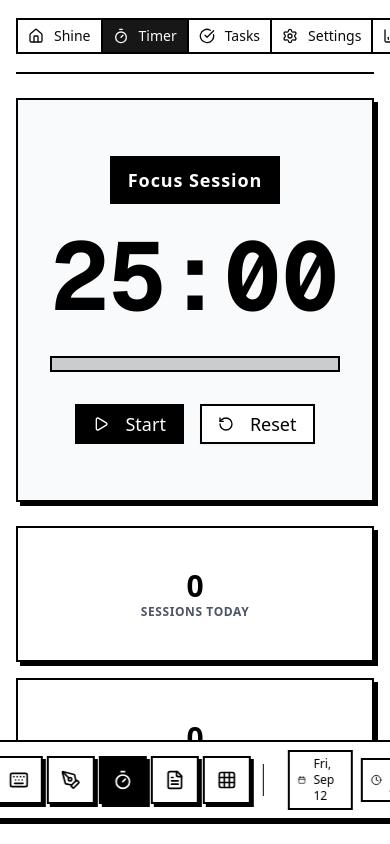
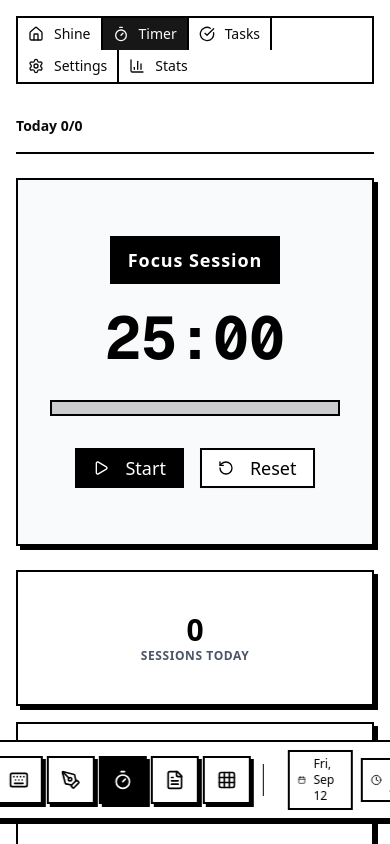
Before and after one commit to vi9hnesh/shine, a Next.js app: page /pomodoro in a window 390 px wide. Shown: the top 844 px of the page. Built offline with nearby package versions, Linux system fonts and the light colour scheme.

Commit message:
feat: improve mobile responsiveness

```diff
--- a/src/shine/journal/JournalApp.tsx
+++ b/src/shine/journal/JournalApp.tsx
@@ -276,10 +276,10 @@ export default function JournalApp() {
         <div className="h-full overflow-y-auto">
           <div className="w-full p-4 sm:p-6">
             {/* Header */}
-            <div className="flex items-center gap-4 mb-6 border-b-2 border-black pb-4">
+            <div className="flex flex-col sm:flex-row sm:items-center gap-4 mb-6 border-b-2 border-black pb-4">
               <div className="flex items-center gap-2">
                 {/* Tab Navigation */}
-                <div className="flex border-2 border-black" style={{ borderRadius: '0px' }}>
+                <div className="flex w-full sm:w-auto flex-wrap border-2 border-black" style={{ borderRadius: '0px' }}>
                   <Button
                     variant="ghost"
                     size="sm"
@@ -329,7 +329,7 @@ export default function JournalApp() {
               </div>
 
               {/* Daily Progress */}
-              <div className="ml-auto flex items-center gap-2">
+              <div className="sm:ml-auto flex items-center gap-2 mt-4 sm:mt-0">
                 <span className="text-sm font-bold">
                   {stats.currentStreak} day streak • {stats.totalEntries} entries
                 </span>
@@ -338,7 +338,7 @@ export default function JournalApp() {
 
             {/* Write Tab */}
             {activeTab === 'write' && (
-              <div className="grid grid-cols-1 lg:grid-cols-3 gap-6 h-[calc(100vh-180px)]">
+              <div className="grid grid-cols-1 lg:grid-cols-3 gap-6 lg:h-[calc(100vh-180px)]">
                 {/* Main Writing Area */}
                 <div className="lg:col-span-2">
                   <Card
@@ -486,7 +486,7 @@ export default function JournalApp() {
 
             {/* Entries Tab */}
             {activeTab === 'entries' && (
-              <div className="space-y-6 h-[calc(100vh-180px)]">
+              <div className="space-y-6 lg:h-[calc(100vh-180px)]">
                 {/* Filters */}
                 <Card
                   className="border-2 border-black bg-gray-50"
@@ -628,7 +628,7 @@ export default function JournalApp() {
 
             {/* Prompts Tab */}
             {activeTab === 'prompts' && (
-              <div className="space-y-6 h-[calc(100vh-180px)]">
+              <div className="space-y-6 lg:h-[calc(100vh-180px)]">
                 {['reflection', 'gratitude', 'growth', 'creativity', 'goals'].map((category) => (
                   <Card
                     key={category}
@@ -674,7 +674,7 @@ export default function JournalApp() {
 
             {/* Stats Tab */}
             {activeTab === 'stats' && (
-              <div className="space-y-6 h-[calc(100vh-180px)]">
+              <div className="space-y-6 lg:h-[calc(100vh-180px)]">
                 {/* Key Metrics */}
                 <div className="grid grid-cols-1 md:grid-cols-2 lg:grid-cols-4 gap-4">
                   <Card
--- a/src/shine/pomodoro/PomodoroApp.tsx
+++ b/src/shine/pomodoro/PomodoroApp.tsx
@@ -323,10 +323,10 @@ export default function PomodoroApp() {
         <div className="h-full overflow-y-auto">
           <div className="w-full p-4 sm:p-6">
             {/* Header */}
-            <div className="flex items-center gap-4 mb-6 border-b-2 border-black pb-4">
+            <div className="flex flex-col sm:flex-row sm:items-center gap-4 mb-6 border-b-2 border-black pb-4">
               <div className="flex items-center gap-2">
                 {/* Tab Navigation */}
-                <div className="flex border-2 border-black" style={{ borderRadius: '0px' }}>
+                <div className="flex w-full sm:w-auto flex-wrap border-2 border-black" style={{ borderRadius: '0px' }}>
                   <Button
                     variant="ghost"
                     size="sm"
@@ -376,7 +376,7 @@ export default function PomodoroApp() {
               </div>
 
               {/* Daily Progress */}
-              <div className="ml-auto flex items-center gap-2">
+              <div className="sm:ml-auto flex items-center gap-2 mt-4 sm:mt-0">
                 <span className="text-sm font-bold">
                   Today {completedPomodoros}/{completedPomodoros + Math.max(0, (activeTask?.estimatedPomodoros || 0) - (activeTask?.completedPomodoros || 0))}
                 </span>
@@ -385,7 +385,7 @@ export default function PomodoroApp() {
 
             {/* Timer Tab */}
             {activeTab === 'timer' && (
-              <div className="grid grid-cols-1 lg:grid-cols-3 gap-6 h-[calc(100vh-180px)]">
+              <div className="grid grid-cols-1 lg:grid-cols-3 gap-6 lg:h-[calc(100vh-180px)]">
                 {/* Main Timer */}
                 <div className="lg:col-span-2">
                   <Card
@@ -412,7 +412,7 @@ export default function PomodoroApp() {
                       )}
 
                       {/* Timer Display */}
-                      <div className="text-8xl sm:text-9xl font-mono font-bold text-black mb-8 font-playfair leading-none">
+                      <div className="text-6xl sm:text-8xl lg:text-9xl font-mono font-bold text-black mb-8 font-playfair leading-none">
                         {formatTime(timeLeft)}
                       </div>
 
@@ -514,7 +514,7 @@ export default function PomodoroApp() {
 
             {/* Tasks Tab */}
             {activeTab === 'tasks' && (
-              <div className="space-y-6 h-[calc(100vh-180px)]">
+              <div className="space-y-6 lg:h-[calc(100vh-180px)]">
                 {/* Add Task */}
                 <Card
                   className="border-2 border-black bg-gray-50"
@@ -631,7 +631,7 @@ export default function PomodoroApp() {
 
             {/* Settings Tab */}
             {activeTab === 'settings' && (
-              <div className="space-y-6 h-[calc(100vh-180px)]">
+              <div className="space-y-6 lg:h-[calc(100vh-180px)]">
                 <Card
                   className="border-2 border-black bg-white"
                   style={{ borderRadius: '0px', boxShadow: '4px 4px 0px 0px rgba(0,0,0,1)' }}
@@ -772,7 +772,7 @@ export default function PomodoroApp() {
 
             {/* Stats Tab */}
             {activeTab === 'stats' && (
-              <div className="space-y-6 h-[calc(100vh-180px)]">
+              <div className="space-y-6 lg:h-[calc(100vh-180px)]">
                 <div className="grid grid-cols-1 md:grid-cols-2 lg:grid-cols-4 gap-4">
                   <Card
                     className="border-2 border-black bg-white text-center"
```
